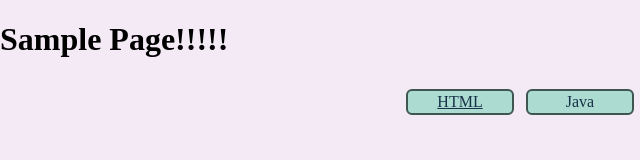
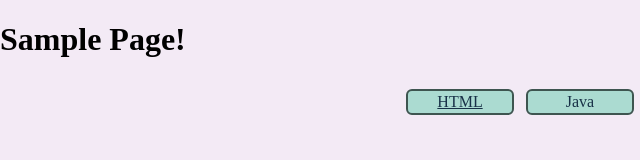
Before and after one commit to closer0502/closer0502.github.io, a plain HTML site: page index.html in a window 1280 px wide. Shown: the full height of the page, 0-640 px from the left. Drawn offline with Linux system fonts and the light colour scheme.

Commit message:
Update index.html

```diff
--- a/index.html
+++ b/index.html
@@ -16,7 +16,7 @@
  </head>
 
  <body>
-  <h1 id="title">Sample Page!!!!!</h1>
+  <h1 id="title">Sample Page!</h1>
   <div class="header">
     <div class="content_area">
       <a class="tab" target="frame1" href="hello.html">HTML</a>
```
